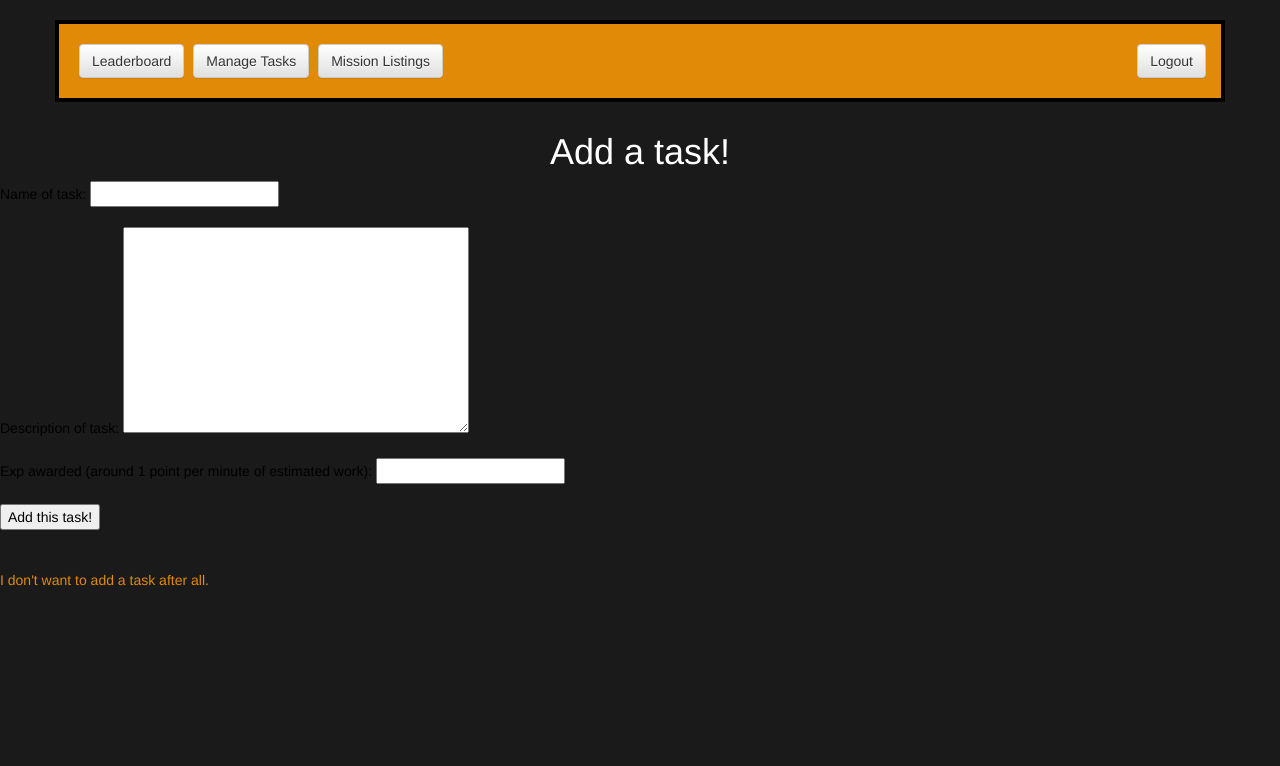
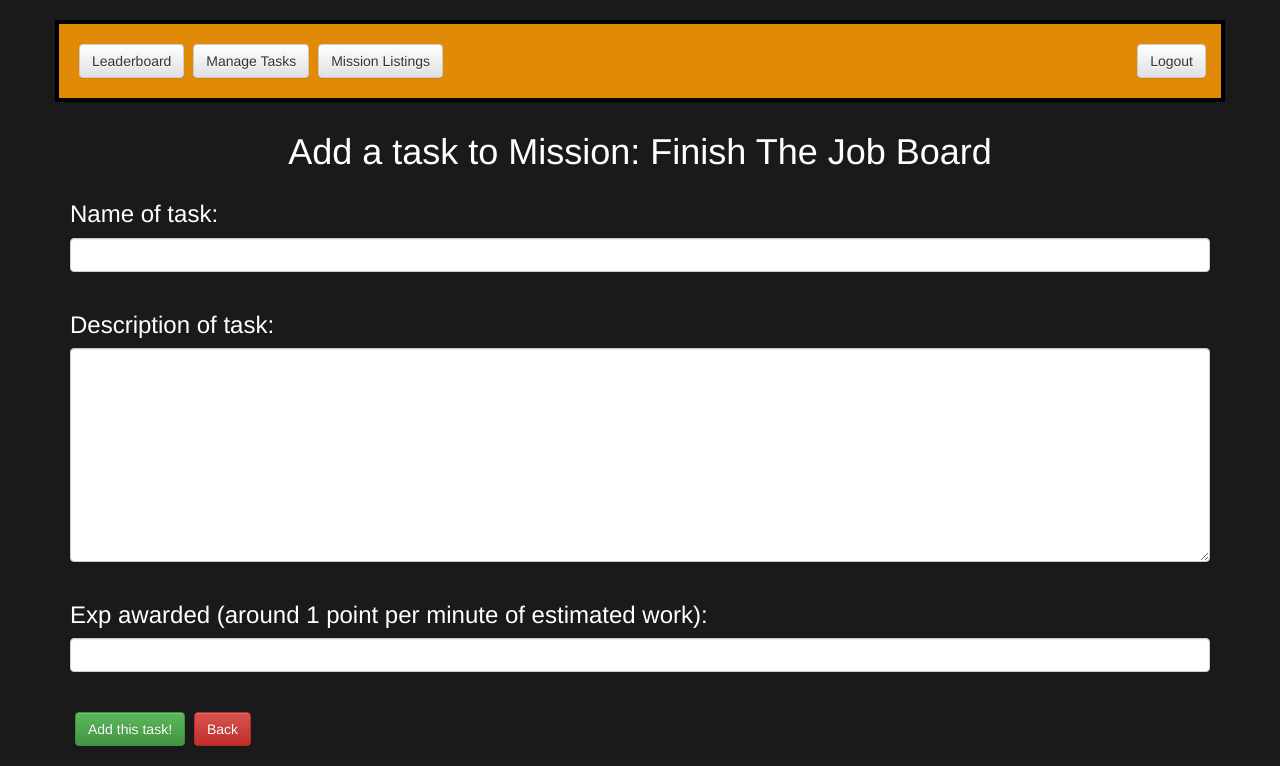
Before and after one commit to lvnatim/Job-Board-V4, a Django app: page /users/mission/1/add/ in a window 1280 px wide. Shown: the part 154-920 px from the top of the page. Before the commit the page ends 740 px from the top, so only its background shows below. Run offline with Django 3.2, Linux system fonts and the light colour scheme; a user stored in the database is signed in; data comes from the database, SQL or seed files in the repository; some libraries are stand-ins or nearby versions.

Commit message:
Backup before flushing tables
This is a backup before I flush the tables for testing.

```diff
--- a/mysite/missions/models.py
+++ b/mysite/missions/models.py
@@ -54,9 +54,9 @@ class Task(models.Model):
         return self.name
 
 class TaskForm(forms.ModelForm):
-    name = forms.CharField(help_text="Name of task: ")
-    description = forms.CharField(widget=forms.Textarea, help_text="Description of task: ")
-    exp = forms.IntegerField(help_text="Exp awarded (around 1 point per minute of estimated work): ")
+    name = forms.CharField(help_text="Name of task: ",widget=forms.TextInput(attrs={'class':'form-control'}))
+    description = forms.CharField(widget=forms.Textarea(attrs={"class":"form-control"}), help_text="Description of task: ")
+    exp = forms.IntegerField(widget=forms.NumberInput(attrs={"class":"form-control"}), help_text="Exp awarded (around 1 point per minute of estimated work): ")
 
     class Meta:
         model = Task
--- a/mysite/missions/templates/users/createmission.html
+++ b/mysite/missions/templates/users/createmission.html
@@ -15,7 +15,7 @@
       <div class="form-group">
         {{ field.errors }}
         <h3>{{ field.help_text }}</h3>
-        {{ field }}<br><br>
+        {{ field }}<br>
       </div>
     {% endfor %}
     <input class="btn btn-success" type="submit" name="submit" value="Create Mission!">
--- a/mysite/missions/templates/users/createtask.html
+++ b/mysite/missions/templates/users/createtask.html
@@ -3,23 +3,29 @@
 {% load staticfiles %}
 
 {% block body_block %}
-<h1> Add a task! </h1>
+<h1> Add a task to Mission: {{mission.name}}</h1>
+
+<div class="container">
+  <div class="row">
+    <div class="col-md-12">
 
 <form id="task_form" method="post" action="">
 
   {% csrf_token %}
-
   {% for field in form.visible_fields %}
     {{field.errors}}
-    {{field.help_text}}
+    <h3>{{field.help_text}}</h3>
     {{field}}
-    <br><br>
+    <br>
   {% endfor %}
 
-  <input type="submit" name="submit" value="Add this task!">
+  <br>
+  <input class="btn btn-success" type="submit" name="submit" value="Add this task!">
+  <a class="btn btn-danger" href="{% url 'users:list_tasks' mission.id %}"> Back </a>
 </form>
+
+</div>
+</div>
+</div>
 <br>
-<br>
-<a href="{% url 'users:mytasks' %}"> I don't want to add a task after all. </a>
-
 {%endblock%}
--- a/mysite/users/views.py
+++ b/mysite/users/views.py
@@ -61,7 +61,8 @@ def create_task(request, id):
             print form.errors
     else:
         form = TaskForm()
-        return render(request, 'users/createtask.html', {"form":form})
+        mission = Mission.objects.get(id=id)
+        return render(request, 'users/createtask.html', {"form":form,"mission":mission})
 
 @login_required
 @permission_required('missions.add_mission', raise_exception=True)
```
Also changed, not shown: 2 other files.
